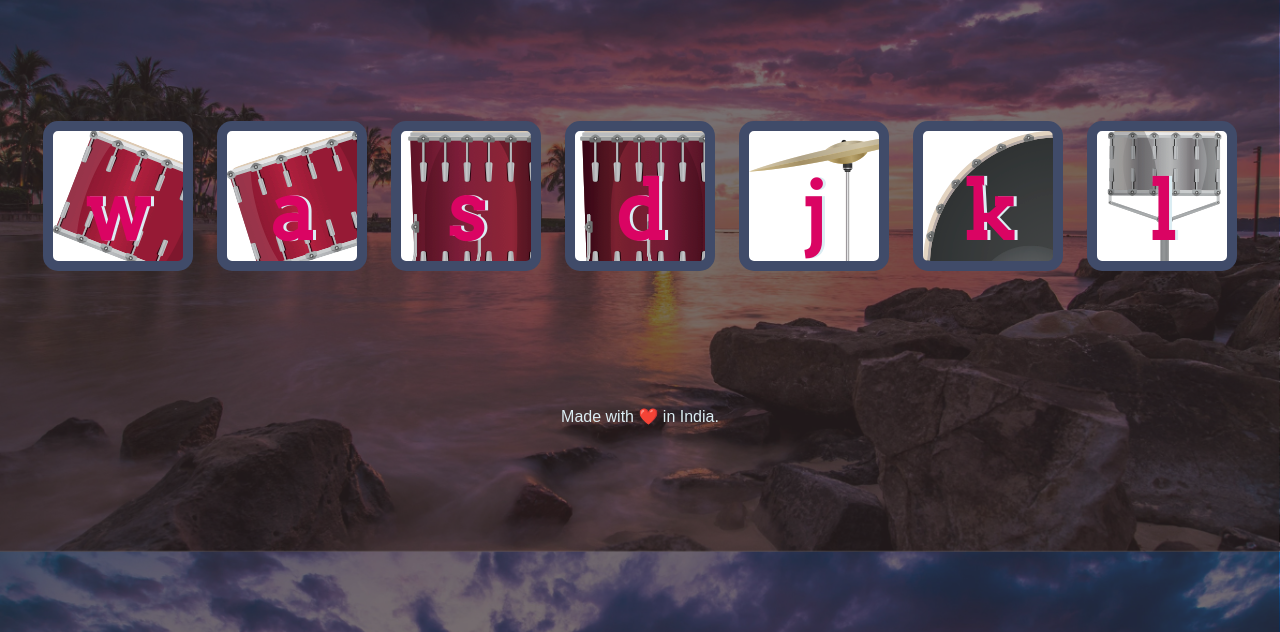
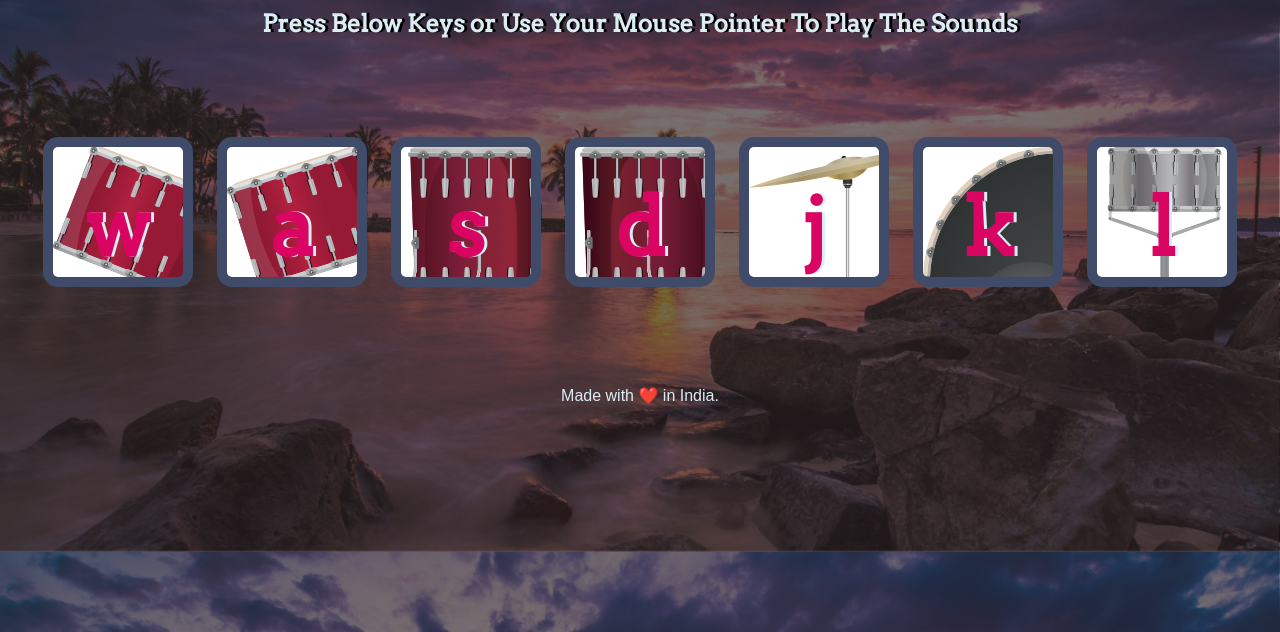
Before and after one commit to harsh-srivastv/Drum-Kit, a plain HTML site: page index.html in a window 1280 px wide. Shown: the part 168-800 px from the top of the page. Drawn offline with Linux system fonts and the light colour scheme.

Commit message:
Instruction Line added

```diff
--- a/index.html
+++ b/index.html
@@ -11,6 +11,7 @@
 <body>
 
   <h1 id="title">Drum 🥁 Kit</h1>
+  <h3 id="instruction">Press Below Keys or Use Your Mouse Pointer To Play The Sounds</h3>
   <div class="set">
     <button class="w drum">w</button>
     <button class="a drum">a</button>
--- a/styles.css
+++ b/styles.css
@@ -10,7 +10,16 @@ h1 {
   color: #DBEDF3;
   font-family: "Arvo", cursive;
   text-shadow: 3px 0 #DA0463;
+  margin-bottom: 0;
+}
 
+h3 {
+  margin-top: 0.5;
+  margin-bottom: 0;
+  font-size: 1.5rem;
+  color: #DBEDF3;
+  font-family: "Arvo", cursive;
+  text-shadow: 3px 0 #000000;
 }
 
 footer {
@@ -47,7 +56,7 @@ footer {
 }
 
 .set {
-  margin: 10% auto;
+  margin: 7% auto;
 }
 
 .game-over {
```
